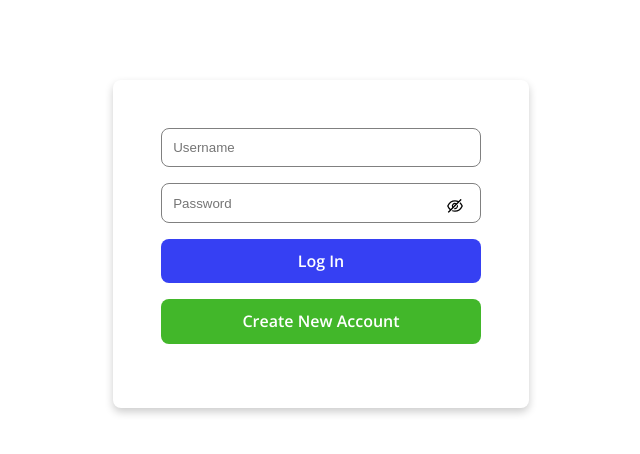
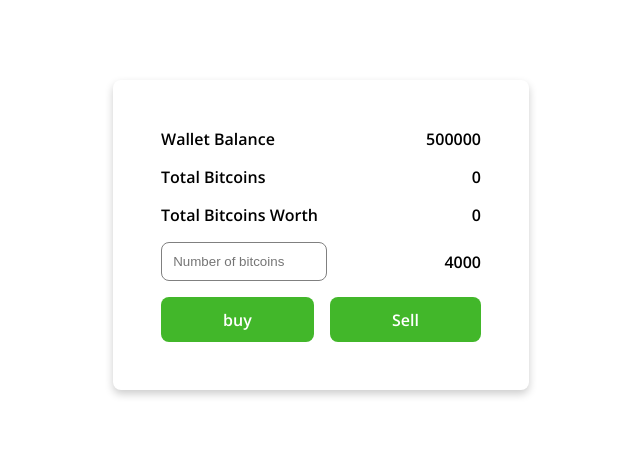
Before and after one commit to sam201994/digital-wallet, a React (Create React App) app in the folder frontend/: page / in a window 1280 px wide. Before the commit this address led to /signin. Shown: the top 454 px of the page, without its empty margins (319-959 px from the left). Built offline with nearby package versions, Linux system fonts and the light colour scheme.

Commit message:
wallet screen skeleton

```diff
--- a/frontend/src/App.js
+++ b/frontend/src/App.js
@@ -24,9 +24,8 @@ function App() {
         <Route
           path="/"
           element={
-            <PrivateRoute>
+
               <Wallet />
-            </PrivateRoute>
           }
         />
       </Routes>
--- a/frontend/src/components/FormFields.js
+++ b/frontend/src/components/FormFields.js
@@ -9,7 +9,7 @@ const inputStyle = {
 	width: "100%",
 };
 
-export const InputField = ({ id, type, label, onChange, value, error }) => {
+export const InputField = ({ customStyles, id, type, label, onChange, value, error }) => {
 	return (
 		<div style={{ display: "flex", width: "100%" }}>
 			<input
@@ -21,7 +21,7 @@ export const InputField = ({ id, type, label, onChange, value, error }) => {
 				name={id}
 				id={id}
 				placeholder={label}
-				style={{ ...inputStyle, borderColor: error ? "red" : "grey" }}
+				style={{ ...inputStyle, ...customStyles, borderColor: error ? "red" : "grey" }}
 			/>
 		</div>
 	);
--- a/frontend/src/pages/signin/index.js
+++ b/frontend/src/pages/signin/index.js
@@ -37,7 +37,7 @@ const Signin = () => {
 	};
 
 	const gotoSignup = () => {
-		navigate("/signup");
+		navigate("/");
 	};
 
 	return (
--- a/frontend/src/pages/wallet/index.js
+++ b/frontend/src/pages/wallet/index.js
@@ -1,9 +1,83 @@
+import { useState } from "react";
+import { useNavigate } from "react-router-dom";
+import { InputField, PasswordField } from "components/FormFields";
+import Button from "components/Button";
+import Box from "components/Box";
+import styled from "styled-components";
+
+const Row = styled.div`
+	margin-bottom: 1rem;
+	display: flex;
+	flex-direction: row;
+	justify-content: space-between;
+`;
+
 const Wallet = () => {
+	const [valueOfBitcoin, setBitcoinValue] = useState(0)
+	const [data, setData] = useState({})
+	const [loading, setLoading] = useState(true)
+
+
+
+	const handleBuyBitcoin = () => {};
+
+	const handleSellBitcoin = () => {};
+
+	const handleBitcoin = () => {};
+
 	return (
-		<div>
-			Wallet
-		</div>
-	)
-}
+		<Box.Page>
+			<Box.Auth>
+				<Row>
+					<div>Wallet Balance</div>
+					<div>500000</div>
+				</Row>
+				<Row>
+					<div>Total Bitcoins</div>
+					<div>0</div>
+				</Row>
 
-export default Wallet
+				<Row>
+					<div>Total Bitcoins Worth</div>
+					<div>0</div>
+				</Row>
+
+				<Row>
+					<InputField
+						type="text"
+						label="Number of bitcoins"
+						onChange={handleBitcoin}
+						id="username"
+						value={""}
+						customStyles={{ width: "50%" }}
+						error={false}
+					/>
+					<div style={{ display: "flex", alignItems: "center" }}>4000</div>
+				</Row>
+
+				<Row style={{ marginBottom: 0 }}>
+					<Button
+						onClick={handleBuyBitcoin}
+						label="buy"
+						customStyles={{
+							marginRight: "0.5rem",
+							flexGrow: 1,
+							backgroundColor: "#42b72a",
+						}}
+					/>
+					<Button
+						onClick={handleSellBitcoin}
+						label="Sell"
+						customStyles={{
+							marginLeft: "0.5rem",
+							flexGrow: 1,
+							backgroundColor: "#42b72a",
+						}}
+					/>
+				</Row>
+			</Box.Auth>
+		</Box.Page>
+	);
+};
+
+export default Wallet;
```
